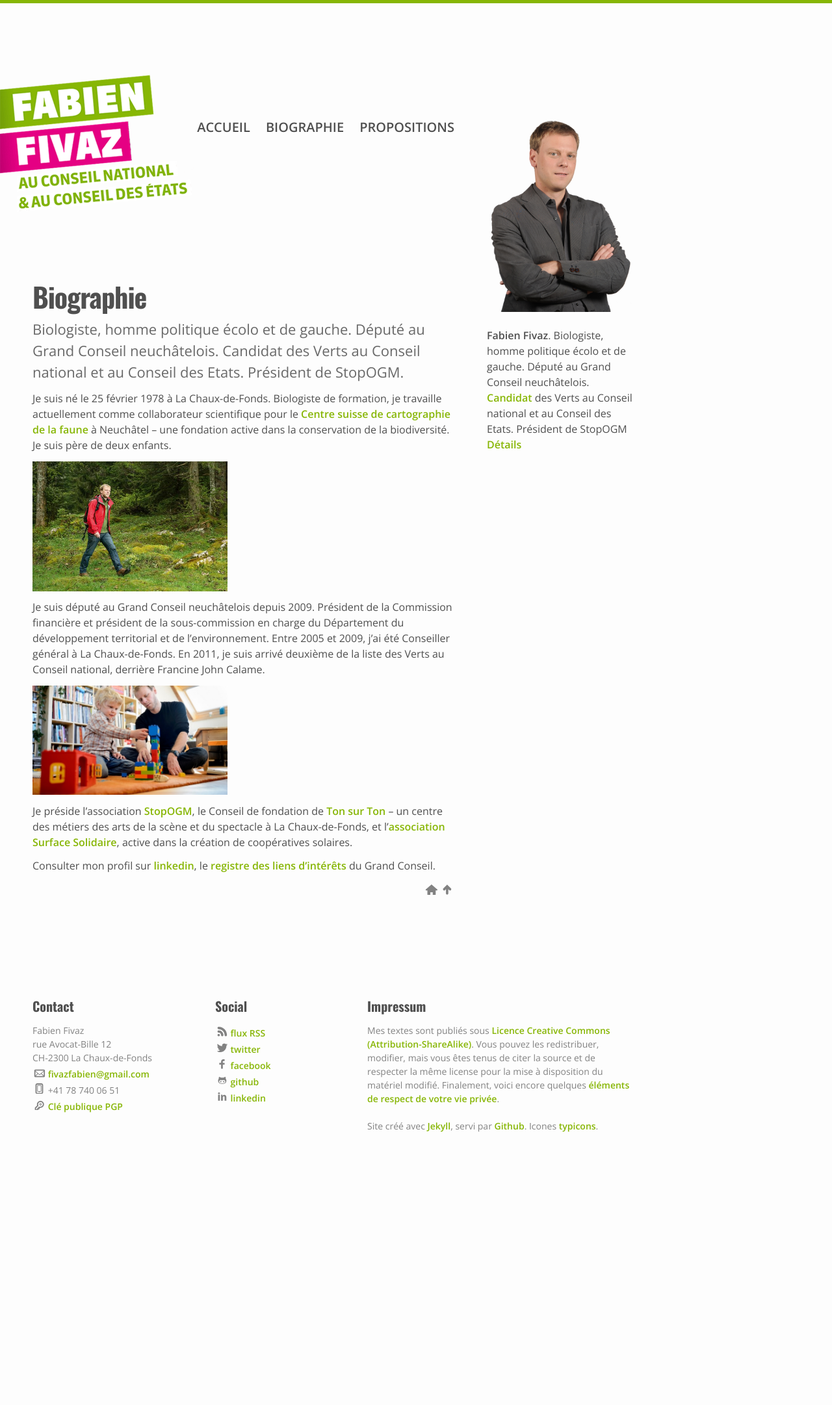
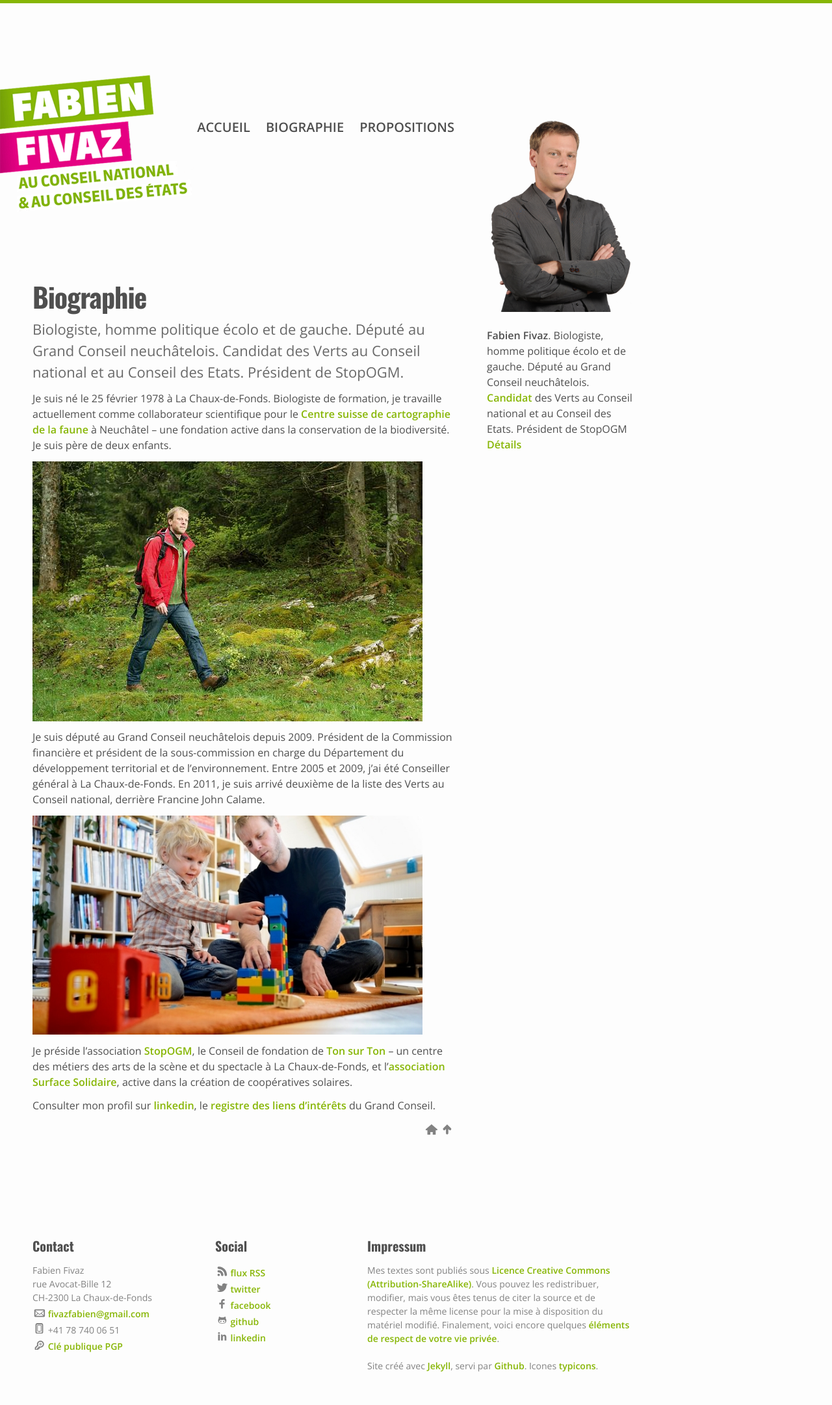
Before and after one commit to ffivaz/ffivaz.github.io, a Jekyll site: the page built from about.md, in a window 1280 px wide. Shown: the whole page at 65% size. Built offline with Jekyll 4.4.1, drawn with Linux system fonts in a browser that asks for light colours; nearby versions of some CDN libraries; before the commit the page ends 1793 px from its top, so only the background shows below that.

```diff
--- a/about.md
+++ b/about.md
@@ -14,14 +14,14 @@
 scientifique pour le [Centre suisse de cartographie de la faune](http://www.cscf.ch "site du CSCF") à Neuchâtel –
 une fondation active dans la conservation de la biodiversité. Je suis père de deux enfants.
 
-<img src="/images/fabien_fivaz_nature.jpg" width="300">
+<img src="/images/fabien_fivaz_nature.jpg" width="600" align="center">
 
 Je suis député au Grand Conseil neuchâtelois depuis 2009. Président de la Commission financière et président de la
 sous-commission en charge du Département du développement territorial et de l’environnement.
 Entre 2005 et 2009, j’ai été Conseiller général à La Chaux-de-Fonds. En 2011, je suis arrivé deuxième de la liste des
 Verts au Conseil national, derrière Francine John Calame.
 
-<img src="/images/fabien_fivaz_maison.jpg" width="300">
+<img src="/images/fabien_fivaz_maison.jpg" width="600" align="center">
 
 Je préside l’association [StopOGM](http://www.stopogm.ch), le Conseil de fondation de [Ton sur Ton](http://www.tonsurton.ch) –
 un centre des métiers des arts de la scène et du spectacle à La Chaux-de-Fonds,
```
